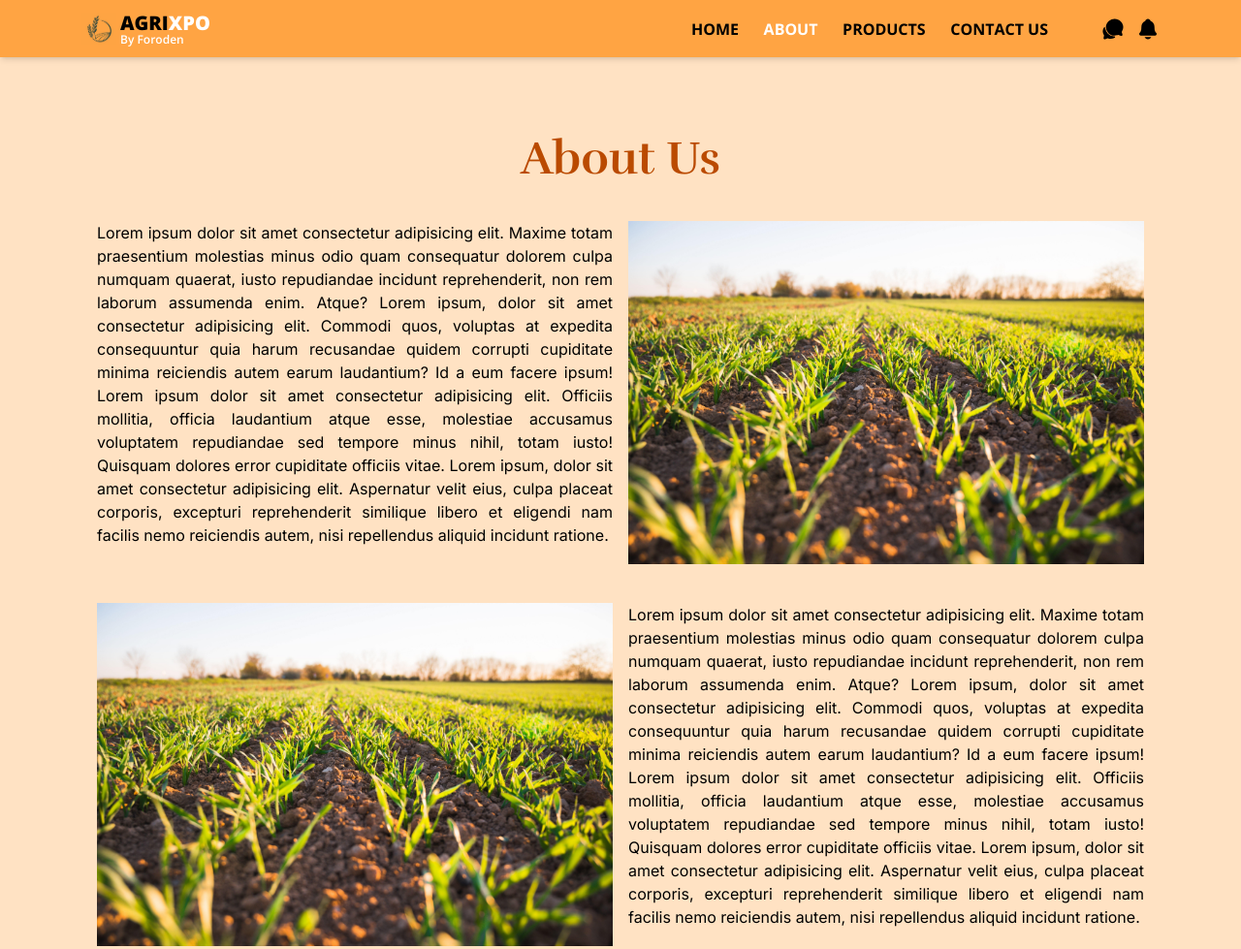
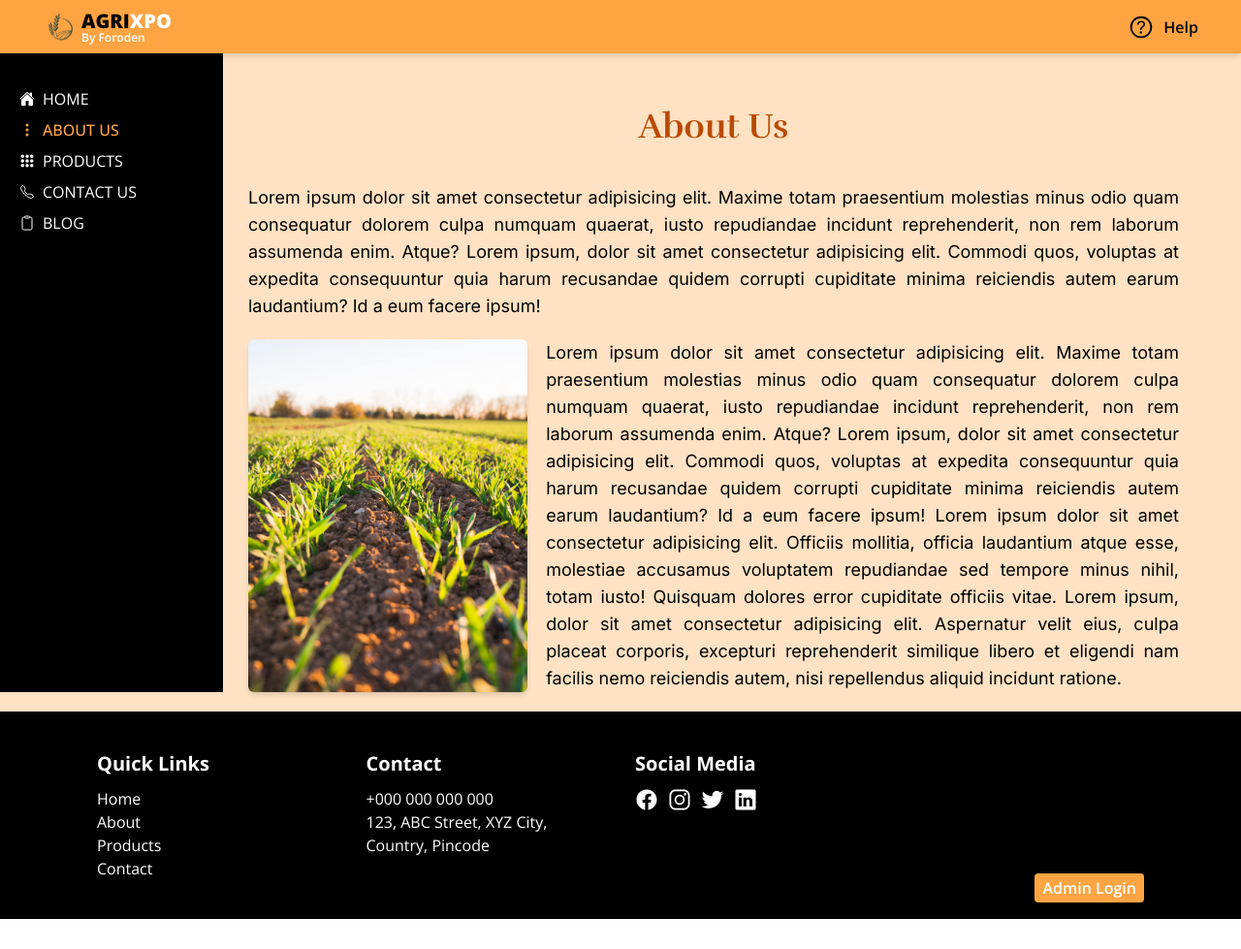
Before and after one commit to jeanbuhendwa/agrixpo, a website: page src/Pages/about.html in a window 1280 px wide. Shown: the top 979 px of the page at 97% size. After the commit the page ends 948 px from the top, so only its background shows below. Drawn offline with nearby package versions, Linux system fonts and the light colour scheme; a web font is replaced by a local one.

Commit message:
Update pages

```diff
--- a/src/Pages/about.html
+++ b/src/Pages/about.html
@@ -1,5 +1,6 @@
 <!DOCTYPE html>
 <html lang="en">
+
 <head>
   <meta charset="UTF-8" />
   <meta name="viewport" content="width=\, initial-scale=1.0" />
@@ -9,154 +10,165 @@
   <link href="../../output.css" rel="stylesheet" />
 
   <!-- Importing Icon -->
-    <script
-      type="module"
-      src="https://unpkg.com/ionicons@7.1.0/dist/ionicons/ionicons.esm.js"
-    ></script>
-    <script
-      nomodule
-      src="https://unpkg.com/ionicons@7.1.0/dist/ionicons/ionicons.js"
-    ></script>
+  <script type="module" src="https://unpkg.com/ionicons@7.1.0/dist/ionicons/ionicons.esm.js"></script>
+  <script nomodule src="https://unpkg.com/ionicons@7.1.0/dist/ionicons/ionicons.js"></script>
 
   <!-- The below is the favicon -->
-    <link rel="icon" type="image/jpg" href="../../src/Assets/favIcon.jpg" />
+  <link rel="icon" type="image/jpg" href="../Assets/favIcon.jpg" />
+
+  <!-- Swiper CSS -->
+  <link rel="stylesheet" href="https://unpkg.com/swiper/swiper-bundle.min.css" />
+
+  <!-- Swiper JS -->
+  <script src="https://unpkg.com/swiper/swiper-bundle.min.js"></script>
+
 
   <!-- The below is the title -->
   <title>AGRIXPO | About</title>
 </head>
+
 <body>
-    <header class="bg-primary-light fixed w-full h-100 z-50 shadow-md">
-        <nav
-          class="flex items-center justify-between w-[95%] md:w-[90%] mx-auto px-[20px] py-[10px] relative"
-        >
-          <div>
+  <header class="bg-primary-light fixed top-0 left-0 w-full z-50 shadow-md">
+    <nav class="w-[100%] md:w-[95%] mx-auto px-3 py-2 relative">
+      <div class="flex justify-between items-center">
+        <!-- Logo and Menu Icon for mobile -->
+        <div class="flex items-center gap-3">
+          <ion-icon onclick="onToggleMenu(this)" name="menu-outline"
+            class="cursor-pointer w-8 h-8 bg-primary-light p-[5px] rounded-sm md:hidden"></ion-icon>
           <a href="../../index.html" class="flex items-center gap-1">
-              <img src="../../src/Assets/logo.jpg" alt="logo" class="w-9" />
+            <img src="../Assets/logo.jpg" alt="logo" class="w-9" />
             <div class="flex flex-col items-start">
-                <span class="font-black text-xl"
-                  >AGRI<span class="text-white">XPO</span></span
-                >
-                <span class="text-xs text-white mt-[-5px] font-semibold"
-                  >By Foroden</span
-                >
+              <span class="font-black text-xl">AGRI<span class="text-white">XPO</span></span>
+              <span class="text-xs text-white mt-[-5px] font-semibold">By Foroden</span>
             </div>
           </a>
         </div>
-          <div class="flex justify-between items-center gap-x-[50px]">
+
+        <!-- Account and cart section -->
+        <div class="flex items-center gap-4 justify-center relative">
+          <div class="flex items-center justify-center gap-2 cursor-pointer">
+            <ion-icon name="help-circle-outline" class="text-4xl md:text-3xl font-extrabold"></ion-icon>
+            <span class=" font-semibold hidden md:block">Help</span>
+          </div>
+        </div>
+      </div>
+
+      <!-- Mobile Menu (hidden by default, will show when menu icon is clicked) -->
       <div
-              class="nav-links md:static bg-primary-light fixed md:min-h-fit min-h-[80vh] left-0 top-[-100%] w-full md:w-auto flex flex-col md:flex-row items-center md:justify-center md:p-[5px] justify-start p-[100px] md:gap-[2vw] gap-4 font-bold md:font-medium z-50 transition-all duration-300"
-            >
-              <ul
-                class="flex md:flex-row text-xl md:text-base flex-col md:items-center md:gap-[2vw] gap-[15px] font-bold md:font-medium uppercase"
-              >
-                <li>
-                  <a
-                    href="../../index.html"
-                    class="md:font-bold text-black hover:text-white transition-all duration-[0.3s]"
-                    >Home</a
-                  >
-                </li>
-                <li>
-                  <a
-                    href=""
-                    class="md:font-bold text-white  transition-all duration-[0.3s]"
-                    >About</a
-                  >
-                </li>
-                <li>
-                  <a
-                    href="./products.html"
-                    class="md:font-bold text-black hover:text-white transition-all duration-[0.3s]"
-                    >Products</a
-                  >
-                </li>
-                <li>
-                  <a
-                    href="./contact.html"
-                    class="md:font-bold text-black hover:text-white transition-all duration-[0.3s]"
-                    >Contact Us</a
-                  >
-                </li>
+        class="nav-links hidden absolute bg-primary-light w-full h-[100vh] left-0 top-full p-4 flex-col gap-4 font-bold z-50 transition-all duration-300 md:hidden">
+        <ul class="flex flex-col text-base items-start p-5 gap-5 font-medium uppercase">
+          <a href="../../index.html"
+            class="flex items-center justify-center gap-2 text-black font-bold hover:text-white transition-all duration-300">
+            <ion-icon name="home"></ion-icon>
+            <span>Home</a>
+          </a>
+          <a href="" class="flex items-center justify-center gap-2 text-white font-bold">
+            <ion-icon name="ellipsis-vertical"></ion-icon>
+            <span>About Us</span>
+          </a>
+          <a href="#"
+            class="flex items-center justify-center gap-2 text-black font-bold hover:text-white transition-all duration-300">
+            <ion-icon name="apps"></ion-icon>
+            <span>Products</span>
+          </a>
+          <a href="../../index.html#contact-us"
+            class="flex items-center justify-center gap-2 text-black font-bold hover:text-white transition-all duration-300">
+            <ion-icon name="call-outline"></ion-icon>
+            <span>Contact Us</span>
+          </a>
+          <a href=""
+            class="flex items-center justify-center gap-2 text-black font-bold hover:text-white transition-all duration-300">
+            <ion-icon name="clipboard-outline"></ion-icon>
+            <span>Blog</span>
+          </a>
         </ul>
-            </div>
-            <div class="flex items-center gap-[10px]">
-              <div class="flex items-center justify-center gap-3">
-                <ion-icon class="text-2xl" name="chatbubbles"></ion-icon>
-                <ion-icon class="text-2xl" name="notifications"></ion-icon>
-              </div>
-              <ion-icon
-                onclick="onToggleMenu(this)"
-                class="md:hidden cursor-pointer w-8 h-8 bg-primary-light p-[5px] rounded-sm transition-all duration-300"
-                name="menu-outline"
-              ></ion-icon>
-            </div>
       </div>
     </nav>
   </header>
-      <main class="py-[100px] bg-[#ffe2c3] md:px-[100px] px-[30px]">
-        <h2 class="text-primary-dark font-title text-5xl font-bold py-10 text-center">About Us</h2>
-        <section class="flex flex-col items-center justify-center gap-10">
-            <div class="grid grid-cols-1 md:grid-cols-2 gap-4">
-                <div class="md:order-none">
-                    <p class="font-body text-base text-justify">Lorem ipsum dolor sit amet consectetur adipisicing elit. Maxime totam praesentium molestias minus odio quam consequatur dolorem culpa numquam quaerat, iusto repudiandae incidunt reprehenderit, non rem laborum assumenda enim. Atque? Lorem ipsum, dolor sit amet consectetur adipisicing elit. Commodi quos, voluptas at expedita consequuntur quia harum recusandae quidem corrupti cupiditate minima reiciendis autem earum laudantium? Id a eum facere ipsum! Lorem ipsum dolor sit amet consectetur adipisicing elit. Officiis mollitia, officia laudantium atque esse, molestiae accusamus voluptatem repudiandae sed tempore minus nihil, totam iusto! Quisquam dolores error cupiditate officiis vitae. Lorem ipsum, dolor sit amet consectetur adipisicing elit. Aspernatur velit eius, culpa placeat corporis, excepturi reprehenderit similique libero et eligendi nam facilis nemo reiciendis autem, nisi repellendus aliquid incidunt ratione.</p>
+  <main class="pt-[0px] pb-5 mt-[50px] bg-[#ffe2c3] md:px-[0px] px-[30px]">
+    <section class="grid_about">
+      <article class="bg-black md:block hidden">
+        <ul
+          class="flex md:flex-col text-base md:text-base flex-col md:items-start px-5 py-10 md:gap-2 md:font-medium uppercase">
+          <a href="../../index.html" class="flex items-center justify-center gap-2 text-white font-normal hover:text-primary-light transition-all duration-300">
+            <ion-icon name="home"></ion-icon>
+            <span>Home</a>
+          </a>
+          <a href=""
+            class="flex items-center justify-center gap-2 text-primary-light">
+            <ion-icon name="ellipsis-vertical"></ion-icon>
+            <span>About Us</span>
+          </a>
+          <a href="../../index.html#products"
+            class="flex items-center justify-center gap-2 text-white font-normal hover:text-primary-light transition-all duration-300">
+            <ion-icon name="apps"></ion-icon>
+            <span>Products</span>
+          </a>
+
+          <a href="#contact"
+            class="flex items-center justify-center gap-2 text-white font-normal hover:text-primary-light transition-all duration-300">
+            <ion-icon name="call-outline"></ion-icon>
+            <span>Contact Us</span>
+          </a>
+          <a href=""
+            class="flex items-center justify-center gap-2 text-white font-normal hover:text-primary-light transition-all duration-300">
+            <ion-icon name="clipboard-outline"></ion-icon>
+            <span>Blog</span>
+          </a>
+        </ul>
+      </article>
+
+      <article class="pt-5 pb-0">
+        <h2 class="text-primary-dark font-title text-4xl font-bold py-10 text-center">About Us</h2>
+        <section class="flex flex-col items-center justify-center gap-5">
+            <div class="md:order-none col-span-2">
+              <p class="font-body text-lg text-justify">Lorem ipsum dolor sit amet consectetur adipisicing elit.
+                Maxime totam praesentium molestias minus odio quam consequatur dolorem culpa numquam quaerat, iusto
+                repudiandae incidunt reprehenderit, non rem laborum assumenda enim. Atque? Lorem ipsum, dolor sit amet
+                consectetur adipisicing elit. Commodi quos, voluptas at expedita consequuntur quia harum recusandae
+                quidem corrupti cupiditate minima reiciendis autem earum laudantium? Id a eum facere ipsum! </p>
             </div>
-                <div class="order-first md:order-none">
-                    <img src="../Assets/Img/about.jpg" alt="about" class="h-full w-full object-cover" />
-                </div>
-            </div>
-            <div class="grid grid-cols-1 md:grid-cols-2 gap-4">
+
+          <div class="grid_about_content ">
             <div>
-                    <img src="../Assets/Img/about.jpg" alt="about" class="h-full w-full object-cover" />
+              <img src="../Assets/Img/about.jpg" alt="about" class="h-full w-full rounded-md shadow-md object-cover" />
             </div>
             <div>
-                    <p class="font-body text-base text-justify">Lorem ipsum dolor sit amet consectetur adipisicing elit. Maxime totam praesentium molestias minus odio quam consequatur dolorem culpa numquam quaerat, iusto repudiandae incidunt reprehenderit, non rem laborum assumenda enim. Atque? Lorem ipsum, dolor sit amet consectetur adipisicing elit. Commodi quos, voluptas at expedita consequuntur quia harum recusandae quidem corrupti cupiditate minima reiciendis autem earum laudantium? Id a eum facere ipsum! Lorem ipsum dolor sit amet consectetur adipisicing elit. Officiis mollitia, officia laudantium atque esse, molestiae accusamus voluptatem repudiandae sed tempore minus nihil, totam iusto! Quisquam dolores error cupiditate officiis vitae. Lorem ipsum, dolor sit amet consectetur adipisicing elit. Aspernatur velit eius, culpa placeat corporis, excepturi reprehenderit similique libero et eligendi nam facilis nemo reiciendis autem, nisi repellendus aliquid incidunt ratione.</p>
+              <p class="font-body text-lg text-justify">Lorem ipsum dolor sit amet consectetur adipisicing elit.
+                Maxime totam praesentium molestias minus odio quam consequatur dolorem culpa numquam quaerat, iusto
+                repudiandae incidunt reprehenderit, non rem laborum assumenda enim. Atque? Lorem ipsum, dolor sit amet
+                consectetur adipisicing elit. Commodi quos, voluptas at expedita consequuntur quia harum recusandae
+                quidem corrupti cupiditate minima reiciendis autem earum laudantium? Id a eum facere ipsum! Lorem ipsum
+                dolor sit amet consectetur adipisicing elit. Officiis mollitia, officia laudantium atque esse, molestiae
+                accusamus voluptatem repudiandae sed tempore minus nihil, totam iusto! Quisquam dolores error cupiditate
+                officiis vitae. Lorem ipsum, dolor sit amet consectetur adipisicing elit. Aspernatur velit eius, culpa
+                placeat corporis, excepturi reprehenderit similique libero et eligendi nam facilis nemo reiciendis
+                autem, nisi repellendus aliquid incidunt ratione.</p>
             </div>
 
           </div>
         </section>
+      </article>
+    </section>
+
   </main>
-      <footer
-      class="bg-black text-white py-[40px] md:px-[100px] px-[30px] relative"
-    >
+  <footer class="bg-black text-white py-[40px] md:px-[100px] px-[30px] relative">
     <div class="grid grid-cols-1 md:grid-cols-4 gap-[30px]">
-        <div>
-          <h3 class="text-2xl font-bold text-primary-light">AGRIXPO</h3>
-          <p class="text-gray-400 mt-[10px]">
-            Discover fresh local farm products with AGRIXPO. Our platform
-            connects you directly to local farmers, ensuring you get the best
-            quality products while supporting local economies.
-          </p>
-        </div>
       <div>
         <h3 class="text-xl font-bold">Quick Links</h3>
         <ul class="mt-[10px]">
           <li>
-              <a
-                href=""
-                class="hover:text-orange-500 transition-all duration-[0.3s]"
-                >Home</a
-              >
+            <a href="../../index.html" class="hover:text-orange-500 transition-all duration-[0.3s]">Home</a>
           </li>
           <li>
-              <a
-                href=""
-                class="hover:text-orange-500 transition-all duration-[0.3s]"
-                >About</a
-              >
+            <a href="" class="hover:text-orange-500 transition-all duration-[0.3s]">About</a>
           </li>
           <li>
-              <a
-                href=""
-                class="hover:text-orange-500 transition-all duration-[0.3s]"
-                >Products</a
-              >
+            <a href="../../index.html#products"
+              class="hover:text-orange-500 transition-all duration-[0.3s]">Products</a>
           </li>
           <li>
-              <a
-                href=""
-                class="hover:text-orange-500 transition-all duration-[0.3s]"
-                >Contact</a
-              >
+            <a href="../../index.html#contact" class="hover:text-orange-500 transition-all duration-[0.3s]">Contact</a>
           </li>
         </ul>
       </div>
@@ -168,38 +180,25 @@
       <div>
         <h3 class="text-xl font-bold">Social Media</h3>
         <div class="flex items-center gap-[10px] mt-[10px] mb-10">
-            <a
-              href="https://www.facebook.com"
-              class="text-2xl hover:text-orange-500"
-              ><ion-icon name="logo-facebook"></ion-icon
-            ></a>
-            <a
-              href="https://www.instagram.com"
-              class="text-2xl hover:text-orange-500"
-              ><ion-icon name="logo-instagram"></ion-icon
-            ></a>
-            <a
-              href="https://www.twitter.com"
-              class="text-2xl hover:text-orange-500"
-              ><ion-icon name="logo-twitter"></ion-icon
-            ></a>
-            <a
-              href="https://www.linkedin.com"
-              class="text-2xl hover:text-orange-500"
-              ><ion-icon name="logo-linkedin"></ion-icon
-            ></a>
+          <a href="https://www.facebook.com" class="text-2xl hover:text-orange-500"><ion-icon
+              name="logo-facebook"></ion-icon></a>
+          <a href="https://www.instagram.com" class="text-2xl hover:text-orange-500"><ion-icon
+              name="logo-instagram"></ion-icon></a>
+          <a href="https://www.twitter.com" class="text-2xl hover:text-orange-500"><ion-icon
+              name="logo-twitter"></ion-icon></a>
+          <a href="https://www.linkedin.com" class="text-2xl hover:text-orange-500"><ion-icon
+              name="logo-linkedin"></ion-icon></a>
         </div>
       </div>
     </div>
     <div class="absolute bottom-0 md:right-20 pb-[20px] pr-[20px]">
-        <a
-          href="src/Pages/admin-login.html"
-          class="bg-primary-light hover:bg-orange-600 text-white font-semibold text-[16px] py-1 px-2 rounded transition duration-300 ease-in-out"
-        >
+      <a href="src/Pages/admin-login.html"
+        class="bg-primary-light hover:bg-orange-600 text-white font-semibold text-[16px] py-1 px-2 rounded transition duration-300 ease-in-out">
         Admin Login
       </a>
     </div>
   </footer>
   <script src="../scripts/index.js"></script>
 </body>
+
 </html>
```
Lines whose indentation alone changed are shown as unchanged.
